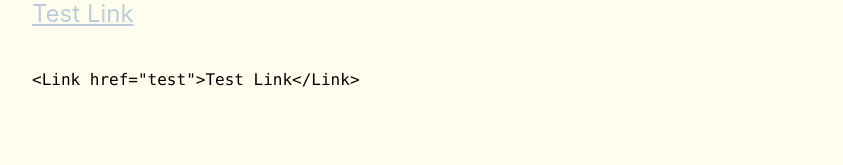
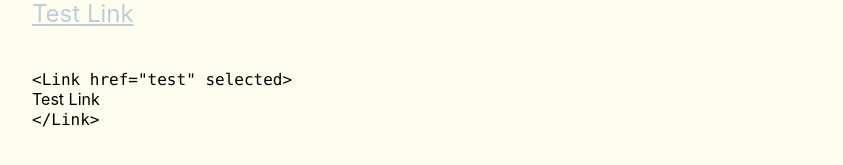
Before and after one commit to RivasCVA/caviar-webapp, a React (Create React App) app: page /sandbox in a window 1280 px wide. Shown: the part 619-784 px from the top of the page, without its empty margins (0-843 px from the left). Built offline with nearby package versions, Linux system fonts and the light colour scheme; the HTML template or start-up script is replaced by a standard one.

Commit message:
Changed sandbox printed code

```diff
--- a/src/pages/SandboxPage/SandboxPage.tsx
+++ b/src/pages/SandboxPage/SandboxPage.tsx
@@ -50,7 +50,11 @@ const SandboxPage = (): JSX.Element => {
                 </Link>
                 <div className={css(styles.strut)} />
                 <p>
-                    <code>{'<Link href="test">Test Link</Link>'}</code>
+                    <code>{'<Link href="test" selected>'}</code>
+                </p>
+                <p>Test Link</p>
+                <p>
+                    <code>{'</Link>'}</code>
                 </p>
             </div>
         </div>
```
